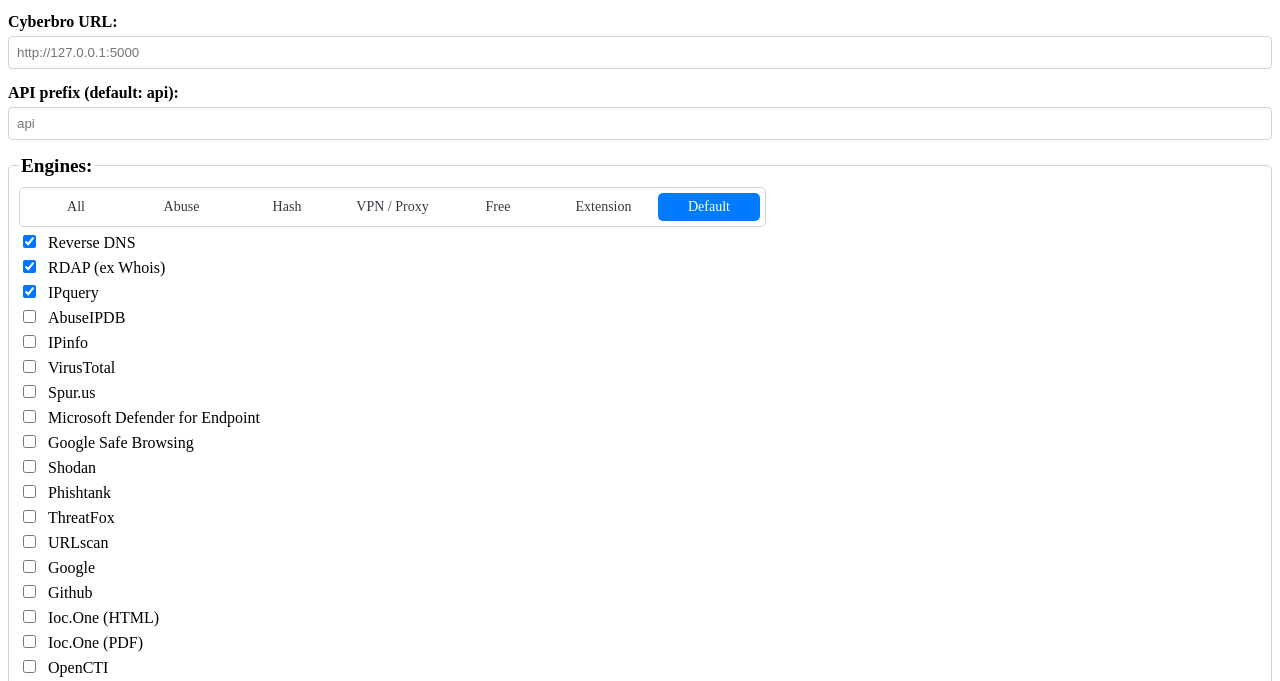
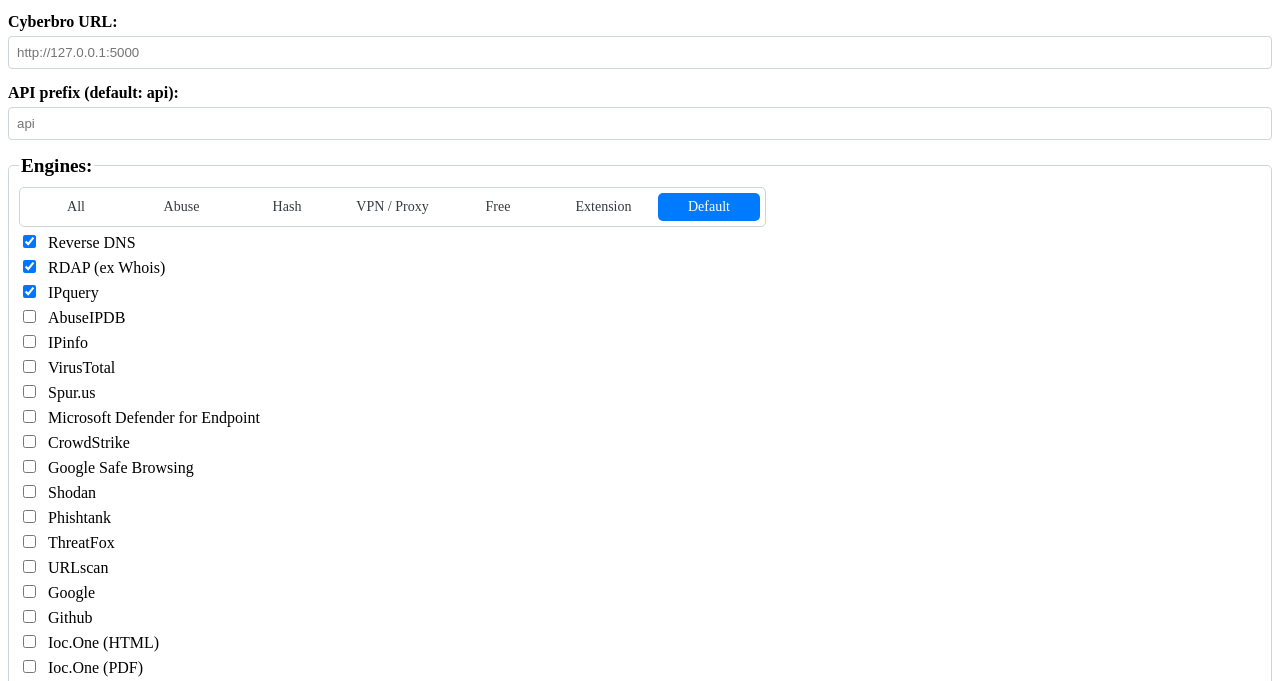
Before and after one commit to stanfrbd/cyberbro-chrome-extension, a browser extension: page options.html in a window 1280 px wide. Shown: the part 101-782 px from the top of the page. Drawn offline with Linux system fonts and the light colour scheme.

Commit message:
Add support for CrowdStrike engine

```diff
--- a/options.html
+++ b/options.html
@@ -155,6 +155,10 @@
                 <label for="mde" title="Checks Microsoft Defender for Endpoint, paid API info on Azure required">Microsoft Defender for Endpoint</label>
             </div>
             <div>
+                <input type="checkbox" id="crowdstrike" value="crowdstrike" data-supports="hash ip domain url">
+                <label for="crowdstrike" title="Checks CrowdStrike for IP, domain, URL, hash - only MD5 and SHA256, paid API key required">CrowdStrike</label>
+            </div>
+            <div>
                 <input type="checkbox" id="google_safe_browsing" value="google_safe_browsing" data-supports="risk domain ip">
                 <label for="google_safe_browsing" title="Checks Google Safe Browsing, free API key required">Google Safe Browsing</label>
             </div>
```
